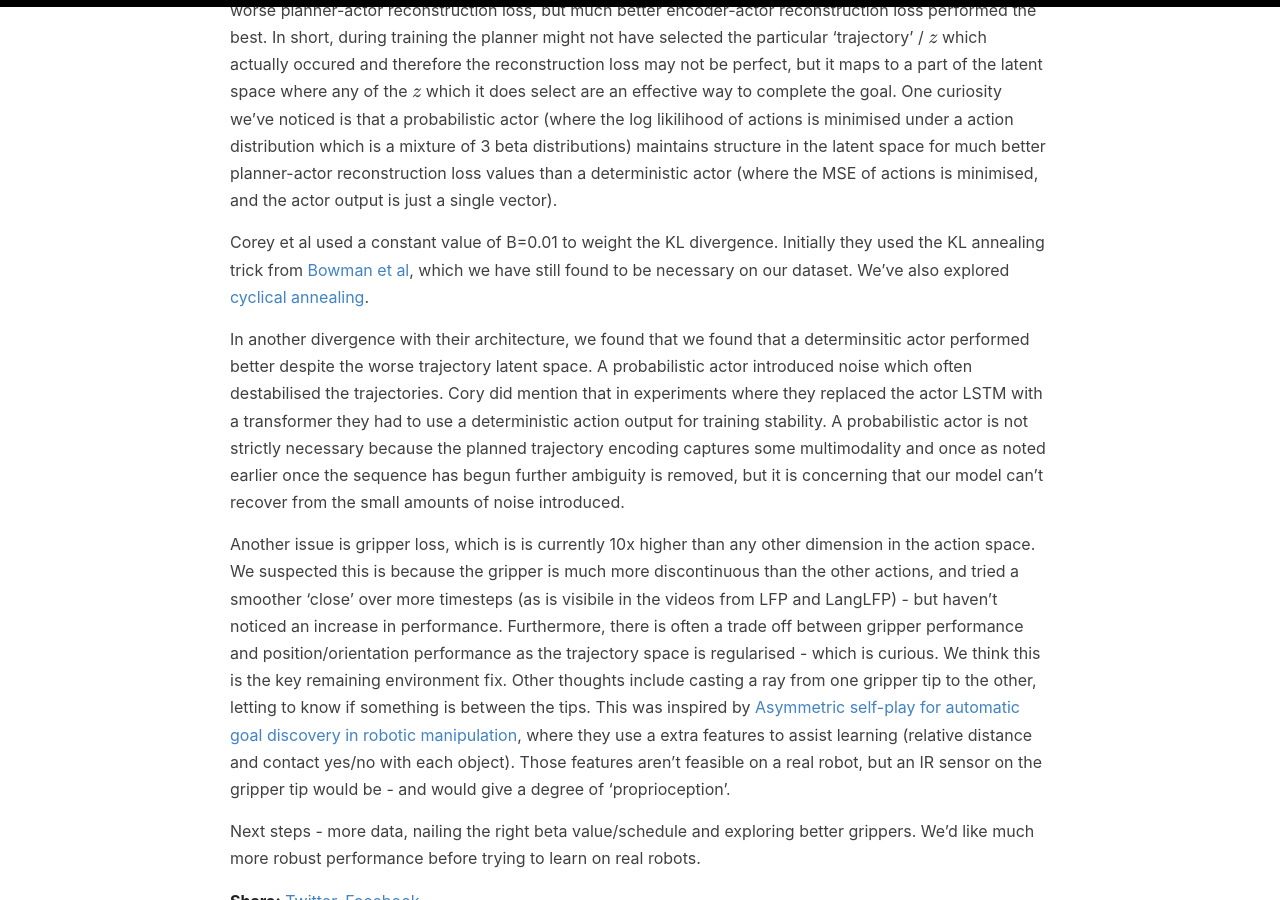
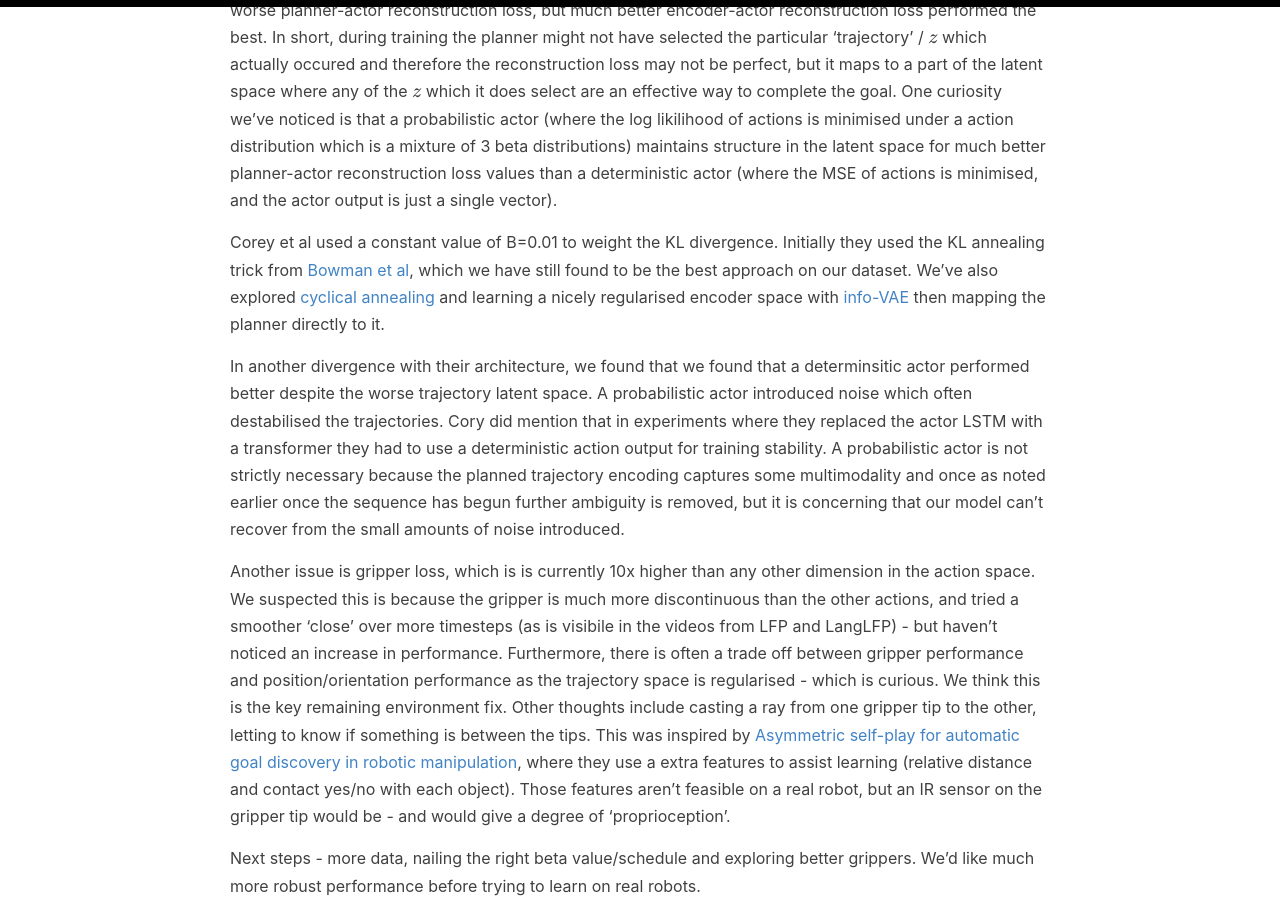
Before and after one commit to sholtodouglas/sholtodouglas.github.io, a Jekyll site: the page built from _posts/2020-12-30-LearningFromPlayAndLanguage.md, in a window 1280 px wide and 900 px high, scrolled down 5001 px. Built offline with Jekyll 4.4.1, drawn with Linux system fonts in a browser that asks for light colours; formulas are drawn with MathJax 3.

Commit message:
Update 2020-12-30-LearningFromPlayAndLanguage.md

```diff
--- a/_posts/2020-12-30-LearningFromPlayAndLanguage.md
+++ b/_posts/2020-12-30-LearningFromPlayAndLanguage.md
@@ -67,7 +67,7 @@ We're comparing 3 architectures. Encoder-actor which uses the $z$ from the full
 
 The right value of beta is low enough that the latent space is used, but high enough that the planner and encoder map to each other. In practise, this is tricky to get right, and action reconstruction loss does not provide the best guide to ultimate performance. We found that the reconstruction loss of GCBC was the lower bound for the performance of planner-actor, it didn't get better than a fully collapsed latent space. In practise, this model can't cope with the multimodality of potential behaviour. We found models with slightly worse planner-actor reconstruction loss, but much better encoder-actor reconstruction loss performed the best. In short, during training the planner might not have selected the particular 'trajectory' /  $z$ which actually occured and therefore the reconstruction loss may not be perfect, but it maps to a part of the latent space where any of the $z$ which it does select are an effective way to complete the goal. One curiosity we've noticed is that a probabilistic actor (where the log likilihood of actions is minimised under a action distribution which is a mixture of 3 beta distributions) maintains structure in the latent space for much better planner-actor reconstruction loss values than a deterministic actor (where the MSE of actions is minimised, and the actor output is just a single vector).
 
-Corey et al used a constant value of B=0.01 to weight the KL divergence. Initially they used the KL annealing trick from [Bowman et al](https://arxiv.org/abs/1511.06349), which we have still found to be necessary on our dataset. We've also explored [cyclical annealing](https://arxiv.org/abs/1903.10145).
+Corey et al used a constant value of B=0.01 to weight the KL divergence. Initially they used the KL annealing trick from [Bowman et al](https://arxiv.org/abs/1511.06349), which we have still found to be the best approach on our dataset. We've also explored [cyclical annealing](https://arxiv.org/abs/1903.10145) and learning a nicely regularised encoder space with [info-VAE](https://aaai.org/ojs/index.php/AAAI/article/view/4538/4416) then mapping the planner directly to it.
 
 In another divergence with their architecture, we found that we found that a determinsitic actor performed better despite the worse trajectory latent space. A probabilistic actor introduced noise which often destabilised the trajectories. Cory did mention that in experiments where they replaced the actor LSTM with a transformer they had to use a deterministic action output for training stability. A probabilistic actor is not strictly necessary because the planned trajectory encoding captures some multimodality and once as noted earlier once the sequence has begun further ambiguity is removed, but it is concerning that our model can't recover from the small amounts of noise introduced.
 
```
